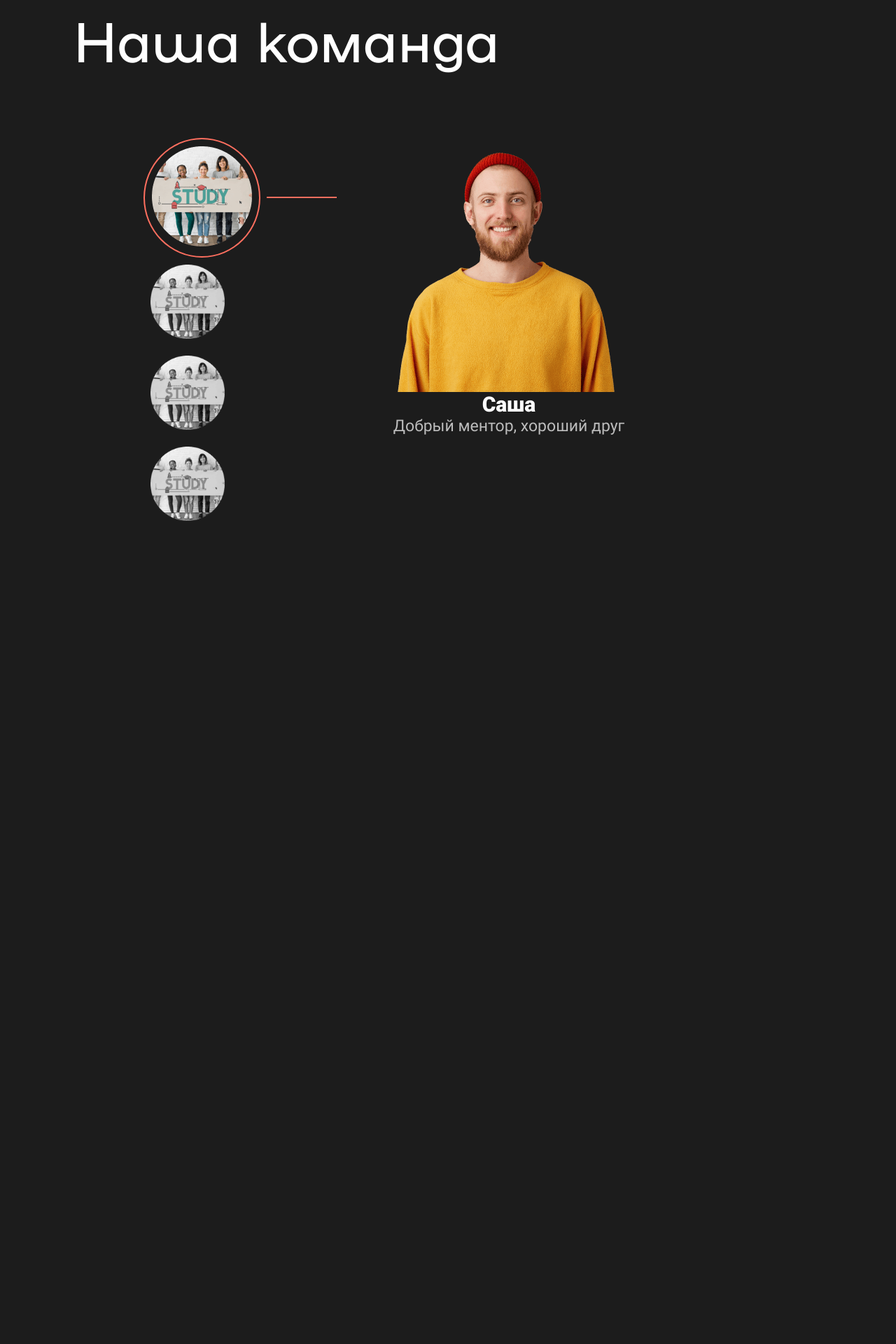
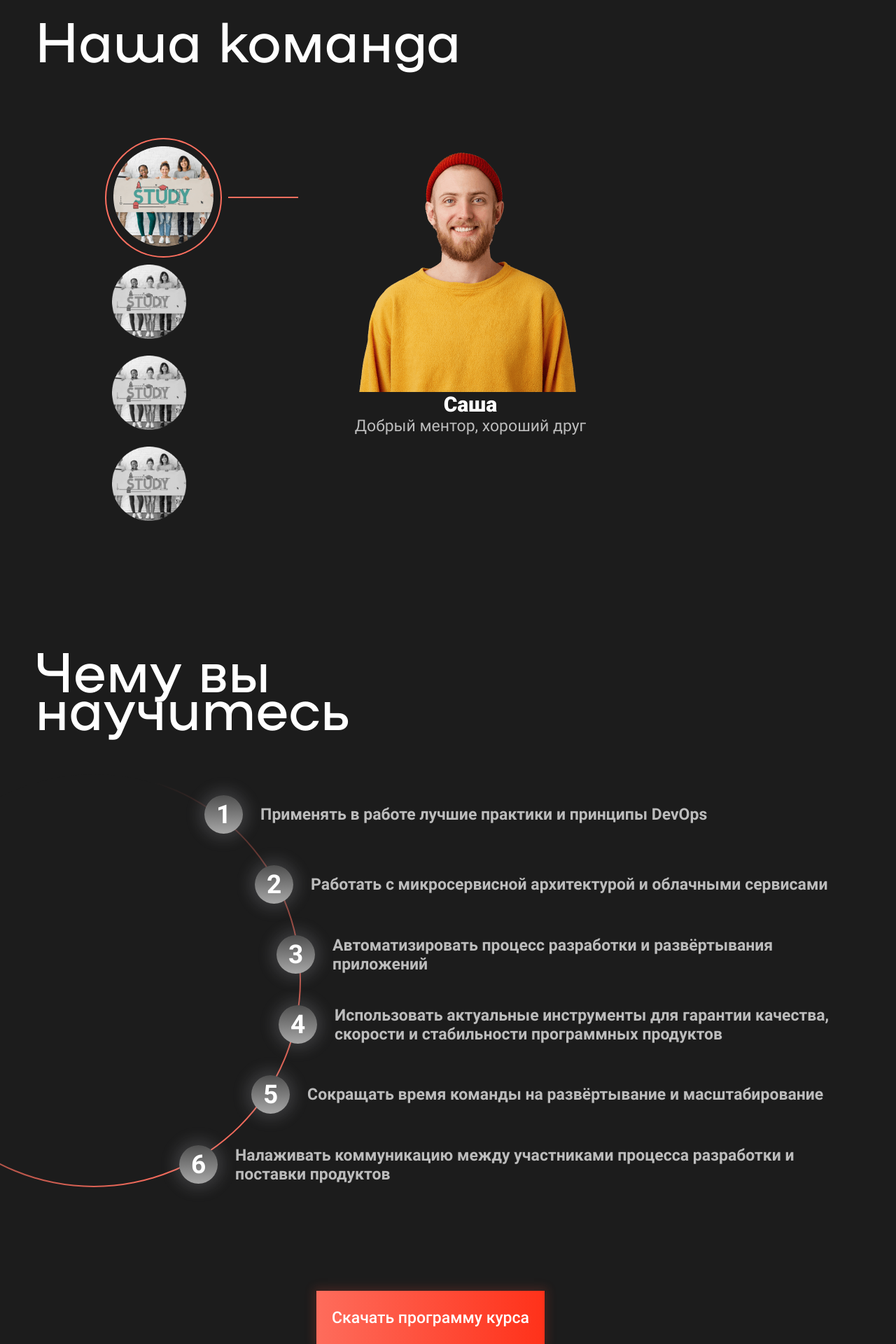
Before and after one commit to AirMous3/station, a React (Create React App) app: page / in a window 1280 px wide. Shown: the part 6880-8800 px from the top of the page at 70% size. Before the commit the page ends 7638 px from the top, so only its background shows below. Built offline with nearby package versions, Linux system fonts and the light colour scheme.

Commit message:
improve: css refactoring curricculum block

```diff
--- a/src/components/AboutTraining/components.js
+++ b/src/components/AboutTraining/components.js
@@ -92,8 +92,7 @@ export const FeatureDescription = styled(motion.div)`
   font-weight: 400;
   font-size: ${({ theme }) => theme.typography.size[2]};
   max-width: 476px;
-  margin: 32px 0;
-  margin-left: 35%;
+  margin: 32px 0 32px 200px;
 `;
 
 export const Background = styled(motion.div)`
--- a/src/components/App/index.jsx
+++ b/src/components/App/index.jsx
@@ -22,7 +22,7 @@ export const App = () => {
       <JobAssistance />
       <AboutTraining />
       <OurTeam />
-      {/*<Curriculum />*/}
+      <Curriculum />
       {/*<PackageCost />*/}
       {/*<Feedbacks />*/}
       {/*<GetStarted />*/}
--- a/src/components/Curriculum/components.js
+++ b/src/components/Curriculum/components.js
@@ -6,6 +6,7 @@ import { ArticleTitle } from '@/components/Devops/components';
 export const Section = styled.section`
   margin-top: 170px;
   font-family: Roboto;
+  padding-right: 50px;
 `;
 
 export const Article = styled(ArticleTitle)`
@@ -46,6 +47,7 @@ export const FeaturesWrapper = styled.ul`
   flex-direction: column;
   gap: 45px;
   margin-top: 30px;
+  max-width: 771px;
 `;
 
 export const FeatureNumber = styled.div`
--- a/src/components/OurTeam/components.js
+++ b/src/components/OurTeam/components.js
@@ -9,7 +9,7 @@ export const Section = styled.section`
   display: flex;
   flex-direction: column;
   margin-right: auto;
-  padding-left: 105px;
+  padding-left: 50px;
 `;
 
 export const TeamWrapper = styled.li`
```
